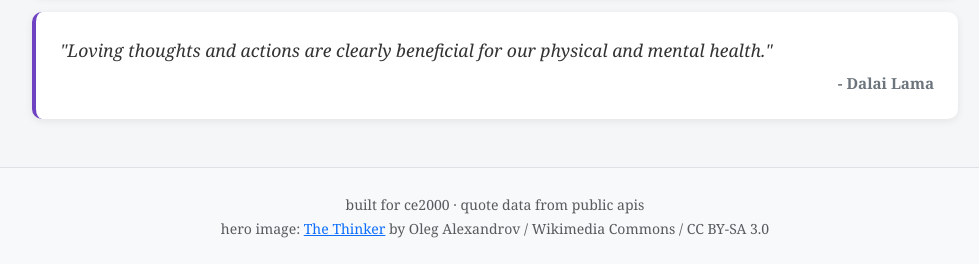
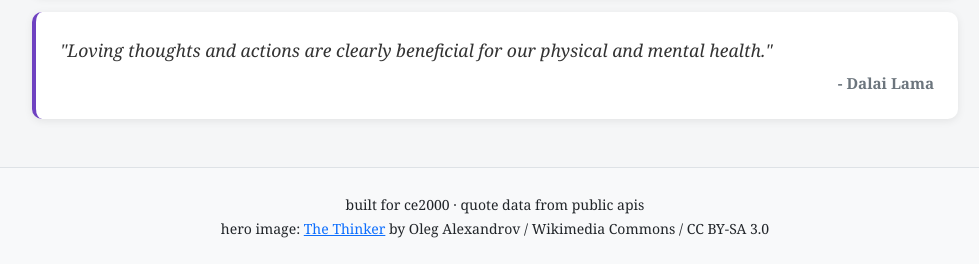
Before and after one commit to sda-p/CE2000_2627_Assessment_2017378, a Node server app: page / in a window 1280 px wide. Shown: the part 780-1044 px from the top of the page, without its empty margins (145-1124 px from the left). Run offline with Node 20, Linux system fonts and the light colour scheme; data that the repository does not hold is empty.

Commit message:
fix footer link contrast - remove text-muted so its readable

```diff
--- a/views/partials/footer.ejs
+++ b/views/partials/footer.ejs
@@ -1,7 +1,7 @@
 <footer class="text-center py-4 bg-light border-top">
-  <small class="text-muted">built for ce2000 · quote data from public apis</small>
+  <small>built for ce2000 · quote data from public apis</small>
   <br>
-  <small class="text-muted">hero image: <a href="https://commons.wikimedia.org/wiki/File:Rodin_The_Thinker_(from_the_side).jpg" target="_blank">The Thinker</a> by Oleg Alexandrov / Wikimedia Commons / CC BY-SA 3.0</small>
+  <small>hero image: <a href="https://commons.wikimedia.org/wiki/File:Rodin_The_Thinker_(from_the_side).jpg" target="_blank">The Thinker</a> by Oleg Alexandrov / Wikimedia Commons / CC BY-SA 3.0</small>
 </footer>
 
 <script src="https://cdn.jsdelivr.net/npm/bootstrap@5.3.0/dist/js/bootstrap.bundle.min.js"></script>
```
